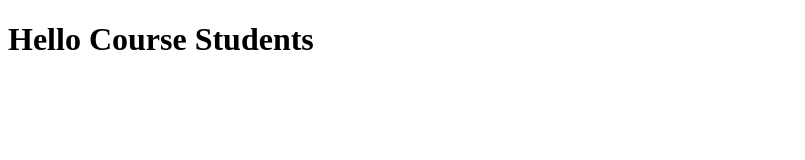
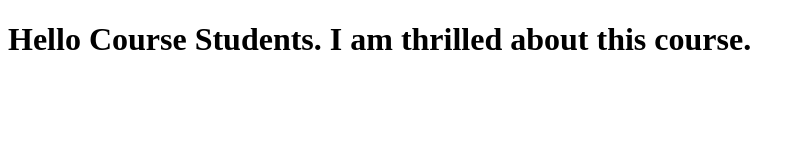
Before and after one commit to Diya28-mehra/Angular-Js, a plain HTML site: page index.html in a window 1280 px wide. Shown: the whole page, without its empty margins (0-805 px from the left). Drawn offline with Linux system fonts and the light colour scheme.

Commit message:
ne version of web file

```diff
--- a/index.html
+++ b/index.html
@@ -6,6 +6,6 @@
     <title>Document</title>
 </head>
 <body>
-    <h1>Hello Course Students</h1>
+    <h1>Hello Course Students. I am thrilled about this course.</h1>
 </body>
 </html>
```
